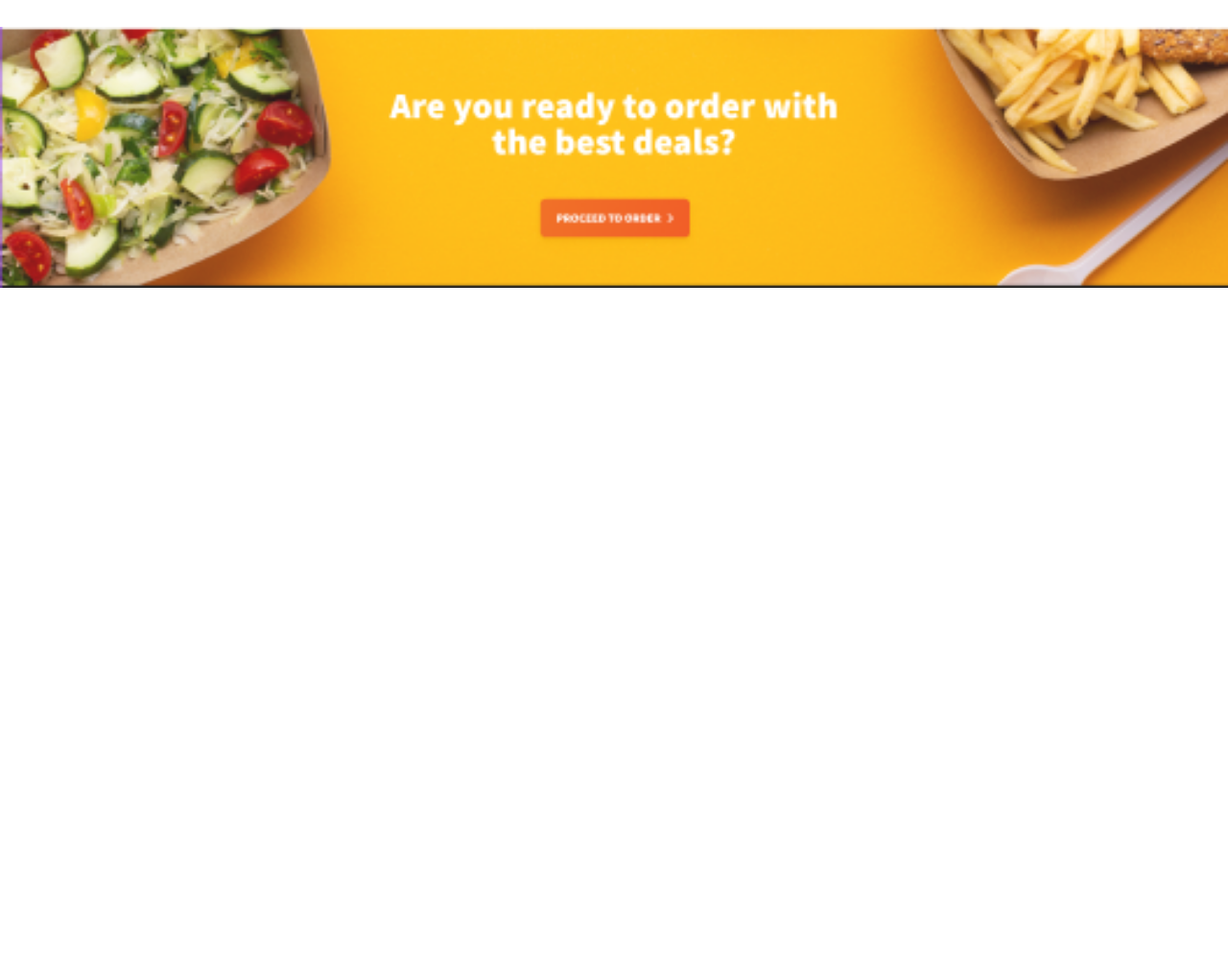
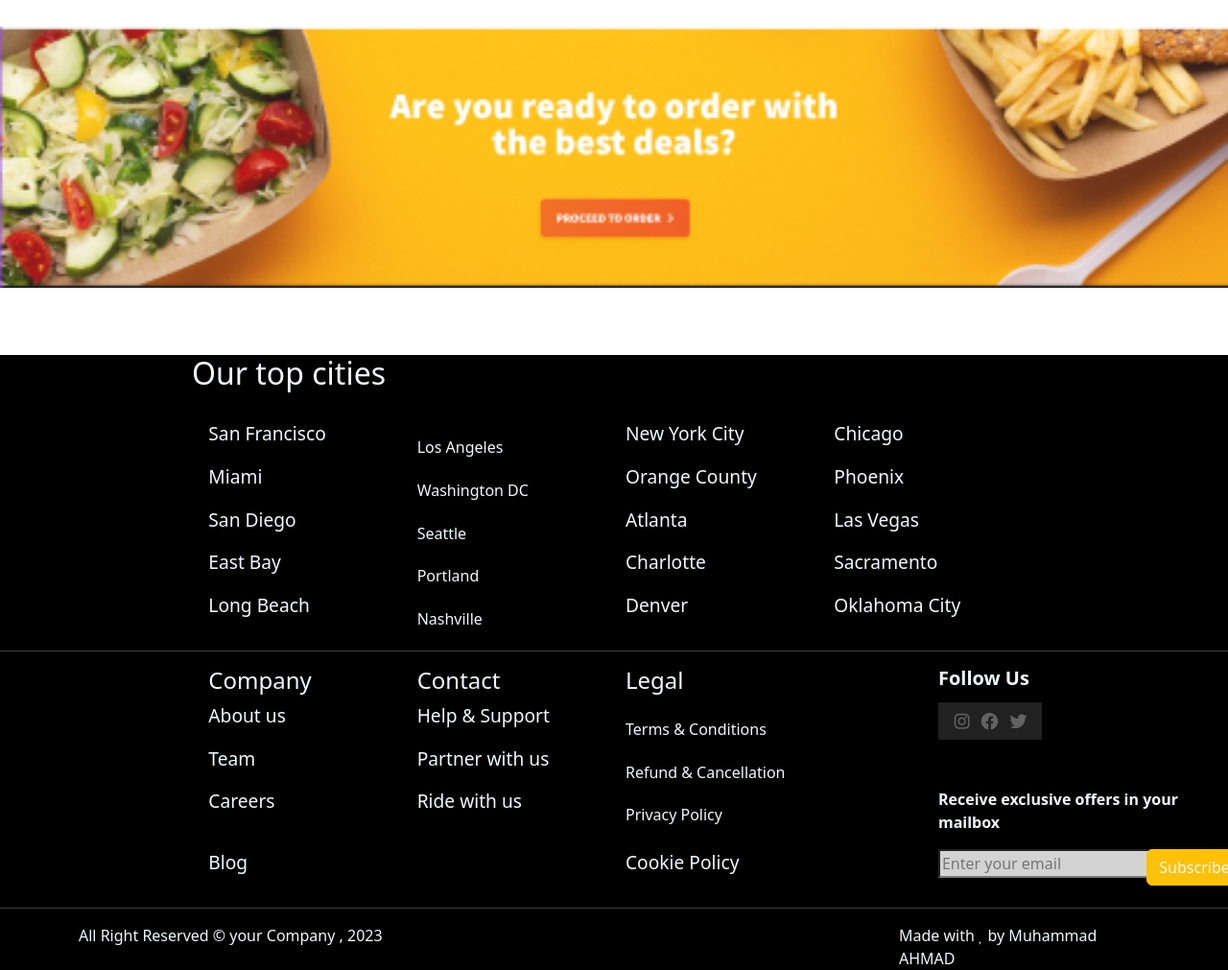
Before and after one commit to ahmaddeveloper17/assignment-06, a plain HTML site: page index.html in a window 1280 px wide. Shown: the part 5629-6640 px from the top of the page at 96% size. Before the commit the page ends 5929 px from the top, so only its background shows below. Drawn offline with nearby package versions, Linux system fonts and the light colour scheme.

Commit message:
assignment-06

```diff
--- a/index.html
+++ b/index.html
@@ -188,6 +188,97 @@
     </div>
 </div>
 <div><img src="Screenshot 2023-02-25 152537.png" alt=""style="margin-top:60px;width:100%;"></div>
+<div class="container-flot" style="margin-top: 70px;background-color: black; color: aliceblue;">
+    <div class="row">
+        <div class="col-md-12 col-lg-12 col-sm-12"><h2 style="margin-left: 200px;margin-bottom: 30px;">Our top cities</h2></div>
+    </div>
+    <div class="row">
+        <div class="col-lg-2 col-sm-2"></div>
+        <div  class="col-lg-2 col-sm-2"><p style="font-size: larger;">San Francisco</p></div>
+        <div class="col-lg-2 col-sm-2"><p style="font-size: larger;"></p>Los Angeles</div>
+        <div class="col-lg-2 col-sm-2"><p style="font-size: larger;">New York City</p></div>
+        <div class="col-lg-2 col-sm-2"><p style="font-size: larger;">Chicago</p></div>
+        <div class="col-lg-2 col-sm-2"></div>
+    </div>
+    <div class="row">
+        <div class="col-lg-2 col-sm-6"></div>
+        <div  class="col-lg-2 col-sm-6"><p style="font-size: larger;">Miami</p></div>
+        <div class="col-lg-2 col-sm-6"><p style="font-size: larger;"></p>Washington DC</div>
+        <div class="col-lg-2 col-sm-6"><p style="font-size: larger;">Orange County</p></div>
+        <div class="col-lg-2 col-sm-6"><p style="font-size: larger;">Phoenix</p></div>
+        <div class="col-lg-2 col-sm-6"></div>
+    </div>
+    <div class="row">
+        <div class="col-lg-2 col-sm-6"></div>
+        <div  class="col-lg-2 col-sm-6"><p style="font-size: larger;">San Diego</p></div>
+        <div class="col-lg-2 col-sm-6"><p style="font-size: larger;"></p>Seattle</div>
+        <div class="col-lg-2 col-sm-6"><p style="font-size: larger;">Atlanta</p></div>
+        <div class="col-lg-2 col-sm-6"><p style="font-size: larger;">Las Vegas</p></div>
+        <div class="col-lg-2 col-sm-6"></div>
+    </div>
+    <div class="row">
+        <div class="col-lg-2 col-sm-6"></div>
+        <div  class="col-lg-2 col-sm-6"><p style="font-size: larger;">East Bay</p></div>
+        <div class="col-lg-2 col-sm-6"><p style="font-size: larger;"></p>Portland</div>
+        <div class="col-lg-2 col-sm-6"><p style="font-size: larger;">Charlotte</p></div>
+        <div class="col-lg-2 col-sm-6"><p style="font-size: larger;">Sacramento</p></div>
+        <div class="col-lg-2 col-sm-6"></div>
+    </div>
+    <div class="row">
+        <div class="col-lg-2 col-sm-6"></div>
+        <div  class="col-lg-2 col-sm-6"><p style="font-size: larger;">Long Beach</p></div>
+        <div class="col-lg-2 col-sm-6"><p style="font-size: larger;"></p>Nashville</div>
+        <div class="col-lg-2 col-sm-6"><p style="font-size: larger;">Denver</p></div>
+        <div class="col-lg-2 col-sm-6"><p style="font-size: larger;">Oklahoma City</p></div>
+        <div class="col-lg-2 col-sm-6"></div>
+    </div>
+    <hr>
+  <div class="row">
+<div class="col-lg-2 col-sm-2 col-md-2"></div>
+<div class="col-lg-2 col-sm-2 col-md-2"><h4>Company</h4></div>
+<div class="col-lg-2 col-sm-2 col-md-2"><h4>Contact</h4></div>
+<div class="col-lg-2 col-sm-2 col-md-2"><h4>Legal</h4></div>
+<div class="col-lg-1 col-sm-2 col-md-2"></div>
+<div class="col-lg-3 col-sm-2 col-md-2"><h5 style="font-weight: bold;">Follow Us</h5></div>
+</div>
+<div class="row">
+    <div class="col-lg-2 col-sm-2 col-md-2"></div>
+<div class="col-lg-2 col-sm-2 col-md-2"><p style="font-size: larger;">About us</p></div>
+<div class="col-lg-2 col-sm-2 col-md-2"><p style="font-size: larger;">Help & Support</p></div>
+<div class="col-lg-2 col-sm-2 col-md-2"><p style="font-size: larger;"></p>Terms & Conditions</div>
+<div class="col-lg-1 col-sm-2 col-md-2"></div>
+<div  class="col-lg-3 col-sm-2 col-md-2"><img src="Screenshot 2023-02-26 133201.png" alt=""></div>
+</div>
+<div class="row">
+    <div class="col-lg-2 col-sm-2 col-md-2"></div>
+<div class="col-lg-2 col-sm-2 col-md-2"><p style="font-size: larger;">Team</p></div>
+<div class="col-lg-2 col-sm-2 col-md-2"><p style="font-size: larger;">Partner with us </p></div>
+<div class="col-lg-2 col-sm-2 col-md-2"><p style="font-size: larger;"></p>Refund & Cancellation</div>
+</div>
+<div class="row">
+    <div class="col-lg-2 col-sm-2 col-md-2"></div>
+<div class="col-lg-2 col-sm-2 col-md-2"><p style="font-size: larger;">Careers</p></div>
+<div class="col-lg-2 col-sm-2 col-md-2"><p style="font-size: larger;">Ride with us</p></div>
+<div class="col-lg-2 col-sm-2 col-md-2"><p style="font-size: larger;"></p>Privacy Policy</div>
+<div class="col-lg-1 col-sm-2 col-md-2"></div>
+<div  class="col-lg-3 col-sm-2 col-md-2"><p><b>Receive exclusive offers in your mailbox</b></p></div>
+</div>
+<div class="row">
+    <div class="col-lg-2 col-sm-2 col-md-2"></div>
+<div class="col-lg-2 col-sm-2 col-md-2"><p style="font-size: larger;">Blog</p></div>
+<div class="col-lg-2 col-sm-2 col-md-2"><p style="font-size: larger;"></p></div>
+<div class="col-lg-2 col-sm-2 col-md-2"><p style="font-size: larger;">Cookie Policy</p></div>
+<div class="col-lg-1 col-sm-2 col-md-2"></div>
+<div class="col-lg-2 col-sm-2 col-md-2"><form action=""><input type="text" placeholder="Enter your email" style="background-color:lightgray;"></form></div>
+<div class="col-lg-1 col-sm-2 col-md-2"><button type="button" class="btn btn-warning" style="color: aliceblue;">Subscribe</button></div>
+</div>
+<hr>
+<div class="container">
+    <div class="row">
+        <div class="col-lg-9 col-sm-9">All Right Reserved  &copy; your Company , 2023</div>
+        <div class="col-lg-3 col-sm-3"> Made with  by Muhammad AHMAD</div>
+    </div>
+</div>
 
 </body>
 </html>
```
Also changed, not shown: Screenshot 2023-02-26 133201.png (added).
